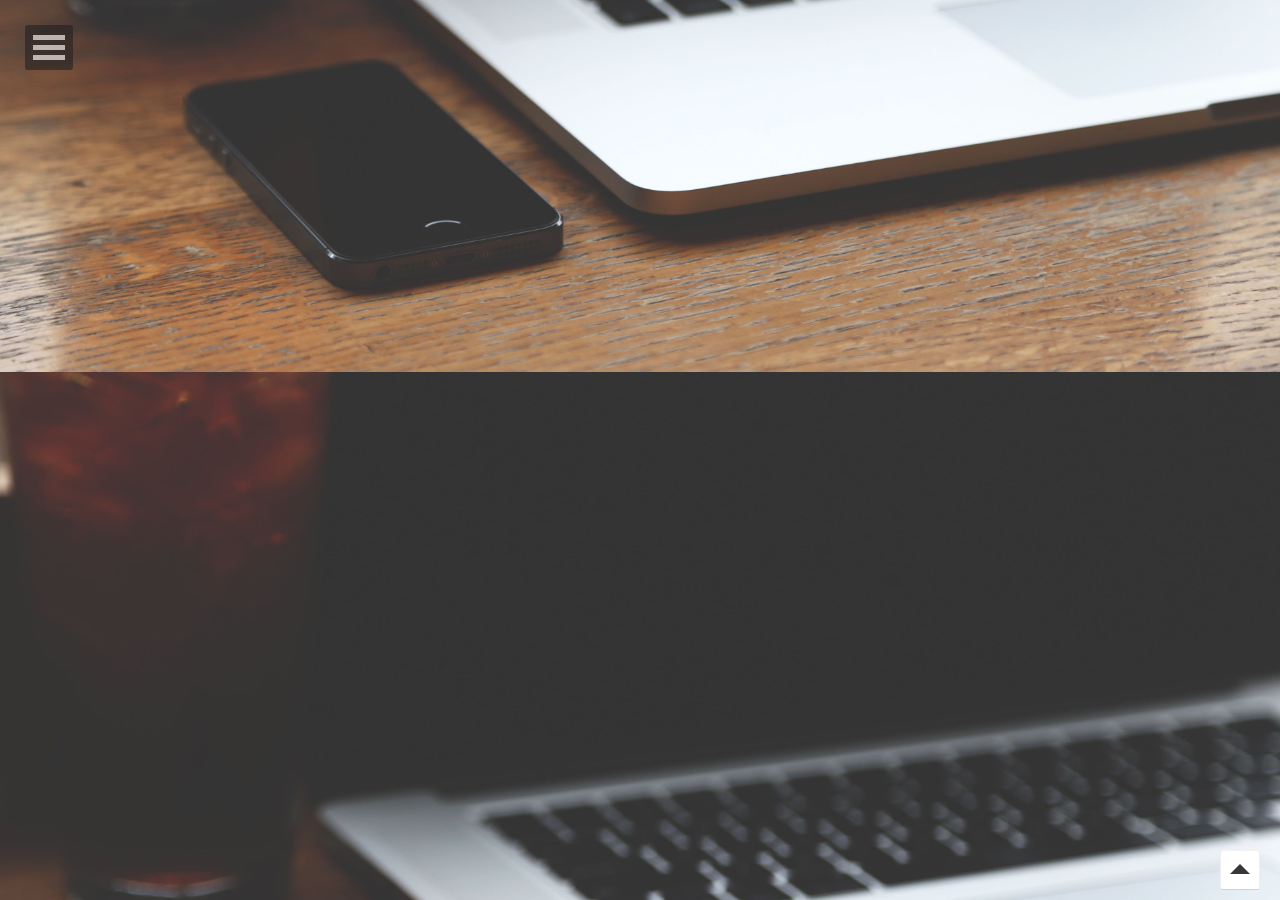
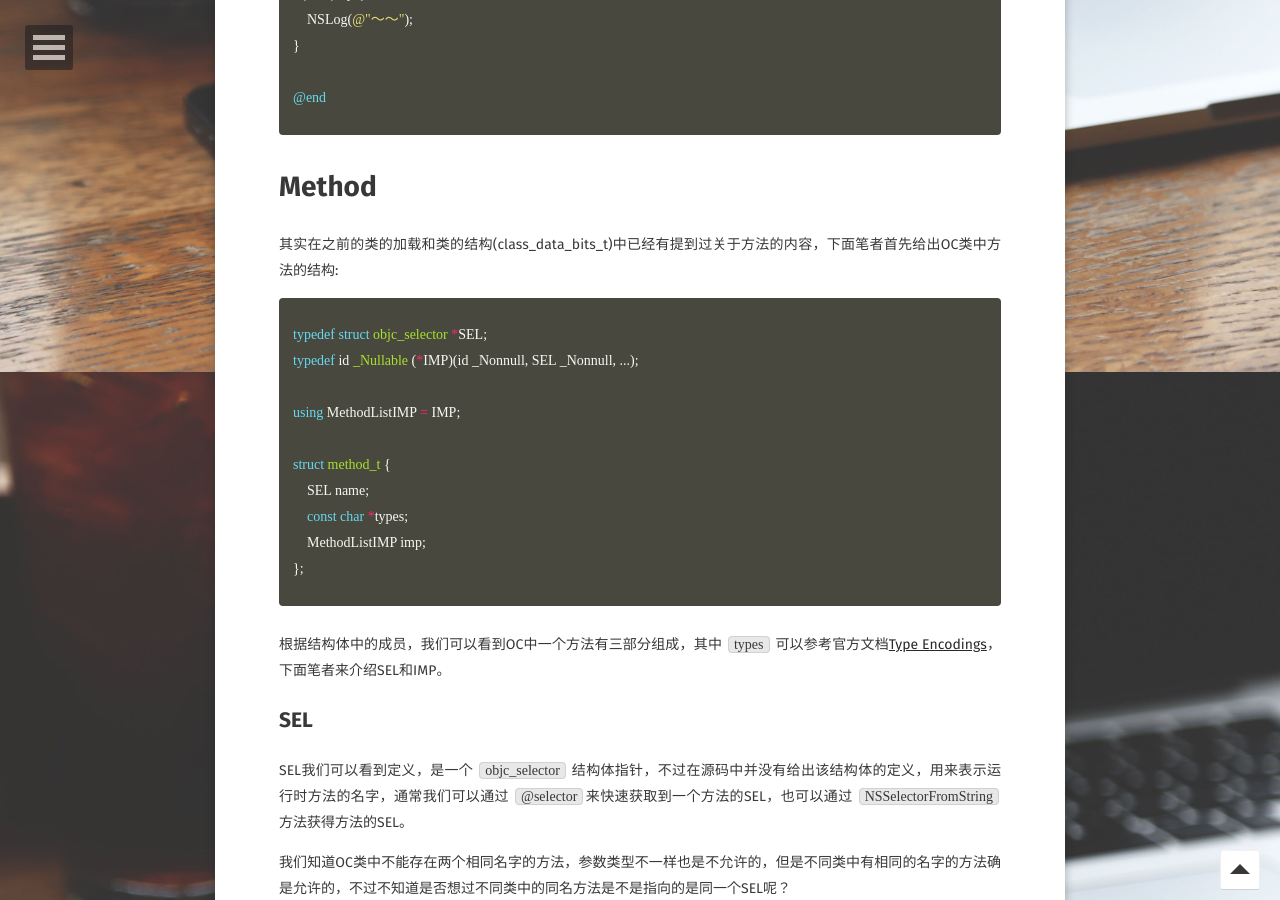
Before and after one commit to longjianjiang/longjianjiang.github.io, a Jekyll site: the page built from _posts/2019-01-08-runtime-soruce-code-method.md, in a window 1280 px wide and 900 px high, scrolled down 1428 px. Built offline with Jekyll 4.4.1, drawn with Linux system fonts in a browser that asks for light colours; some web fonts are replaced; comment, search, counter and statistics services are not loaded; some of the changed text lies outside the part shown.

Commit message:
Update(auto commit)

```diff
--- a/_posts/2019-01-08-runtime-soruce-code-method.md
+++ b/_posts/2019-01-08-runtime-soruce-code-method.md
@@ -9,3 +9,137 @@ comments: true
 ---
 
 > 本文笔者根据 Runtime 750 源码分析OC中类的方法结构和方法调用过程。
+
+本文测试类如下所示:
+
+{% highlight objective_c %}
+@interface Person : NSObject {
+    NSString *_nickName;
+}
+
+- (void)say;
+@end
+
+@implementation Person
+- (void)say {
+    NSLog(@"hello world");
+}
+@end
+
+/*****************************************************************/
+
+@interface Student: Person
+@property (nonatomic, assign) NSInteger grade;
+
+- (void)eat;
+@end
+
+@implementation Student
+
+- (void)eat {
+    NSLog(@"have dinner");
+}
+@end
+
+/*****************************************************************/
+
+@interface Animal : NSObject
+- (void)say;
+@end
+
+@implementation Animal
+
+- (void)say {
+    NSLog(@"～～");
+}
+
+@end
+{% endhighlight %}
+
+# Method
+
+其实在之前的类的加载和类的结构(class_data_bits_t)中已经有提到过关于方法的内容，下面笔者首先给出OC类中方法的结构:
+
+{% highlight cpp %}
+typedef struct objc_selector *SEL;
+typedef id _Nullable (*IMP)(id _Nonnull, SEL _Nonnull, ...);
+
+using MethodListIMP = IMP;
+
+struct method_t {
+    SEL name;
+    const char *types;
+    MethodListIMP imp;
+};
+{% endhighlight %}
+
+根据结构体中的成员，我们可以看到OC中一个方法有三部分组成，其中 `types` 可以参考官方文档[Type Encodings](https://developer.apple.com/library/archive/documentation/Cocoa/Conceptual/ObjCRuntimeGuide/Articles/ocrtTypeEncodings.html)，下面笔者来介绍SEL和IMP。
+
+## SEL
+
+SEL我们可以看到定义，是一个 `objc_selector` 结构体指针，不过在源码中并没有给出该结构体的定义，用来表示运行时方法的名字，通常我们可以通过 `@selector`来快速获取到一个方法的SEL，也可以通过 `NSSelectorFromString` 方法获得方法的SEL。
+
+我们知道OC类中不能存在两个相同名字的方法，参数类型不一样也是不允许的，但是不同类中有相同的名字的方法确是允许的，不过不知道是否想过不同类中的同名方法是不是指向的是同一个SEL呢？
+
+如果我之前没看过源码，还真不确定，不过现在可以确定的是不同类的同名方法指向的是同一个SEL，SEL的地址编译期就已经确定了。
+
+要证明的话，其实笔者在[类的加载](http://www.longjianjiang.com/runtime-source-code-class-load/)中有提到过，类第一次加载时会将方法的 SEL 注册到一个全局的 `NXMapTable` 中，如果可以找到，就不会继续插入相同的了。
+
+## IMP
+
+IMP其实是一个函数指针，也就是方法的实现。OC类中的方法对应的函数指针和C语言的函数没什么区别，只是默认多了两个参数，第一个参数就是消息的发送方，第二个则是刚刚说到的SEL，接下来就是方法的参数列表了。
+
+{% highlight cpp %}
+Person *p = [[Person alloc] init];
+void (*say)(id, SEL);
+say = (void (*)(id, SEL))[p methodForSelector:@selector(say)];
+say(p, @selector(say));
+{% endhighlight %}
+
+上面一个例子就是通过IMP像C函数一样调用OC类中的方法。
+
+> 所以OC中的方法调用其实就是根据selector去寻找IMP的过程，因为之前说过类中的 rw 中有方法列表，存储的就是 `method_t` 的列表，通过selector找到对应的IMP就完成了方法的调用。
+
+# Message
+
+笔者之前在[Runtime学习笔记](http://www.longjianjiang.com/runtime/)中说到过Runtime的消息机制，本文就根据源码来分析方法调用具体流程。
+
+## Find
+
+首先笔者给出OC中方法寻找的示意图:
+
+![屏幕快照 2017-07-12 11.22.42.png]({{site.url}}/assets/images/blog/runtime_1.png)
+
+{% highlight cpp %}
+struct objc_class : objc_object {
+    // Class ISA;
+    Class superclass;
+    cache_t cache;             // formerly cache pointer and vtable
+    class_data_bits_t bits;    // class_rw_t * plus custom rr/alloc flags
+};
+{% endhighlight %}
+
+之前笔者在类的结构中还剩最后一个cache没有介绍，这个cache就和今天的方法寻找有关系。其实都能猜到，这个cache就是给寻找IMP使用的，在去类中方法列表寻找之前，首先去cache中寻找，而且每次调用完一个方法后将这次调用缓存起来，方便下次寻找。
+
+{% highlight cpp %}
+using MethodCacheIMP = IMP;
+typedef uintptr_t cache_key_t;
+typedef uint32_t mask_t;
+
+struct bucket_t {
+private:
+    // 摘录的为 X86 下的分支
+    cache_key_t _key;
+    MethodCacheIMP _imp;
+};
+
+struct cache_t {
+    struct bucket_t *_buckets;
+    mask_t _mask;
+    mask_t _occupied;
+};
+{% endhighlight %}
+
+## Dynamic Method Resolution
+
+## Forwarding
```
